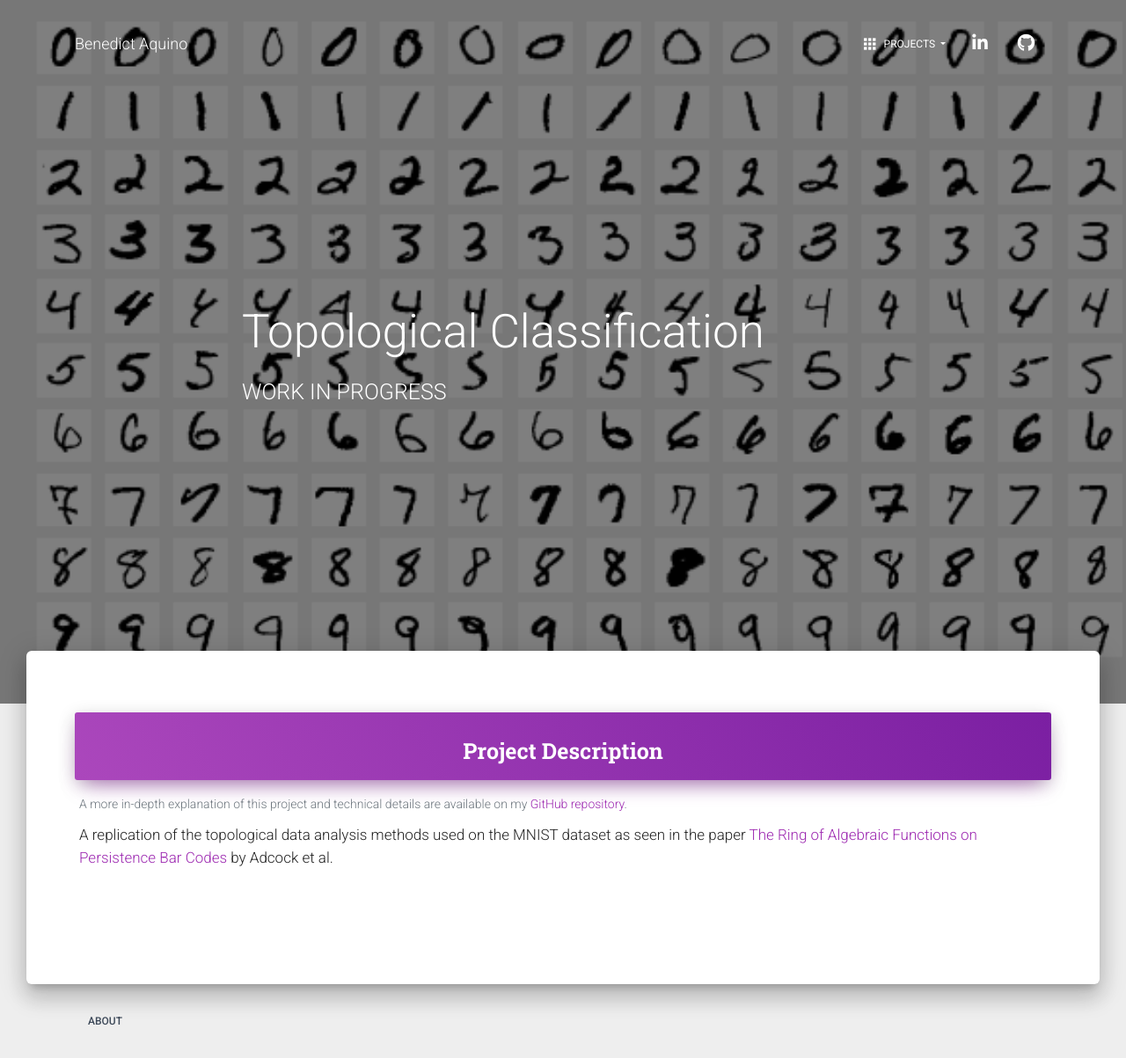
After one commit to benedictaquino/benedict-aquino, a Flask app: template app/templates/tda_numbers.html in a window 1280 px wide. The commit adds this page. Shown: the whole page at 88% size. Run offline with Flask 3, Linux system fonts and the light colour scheme; the template is opened without the code that fills it, so the values that code supplies are empty; parts of the project's set-up code (start-up, migrations or seed data) failed here and were passed over; some libraries are stand-ins or nearby versions.

Commit message:
added page for future project

```diff
--- a/app/app.py
+++ b/app/app.py
@@ -12,77 +12,81 @@ from src.data_pipeline import engine, query_avg, query_week
 
 server = Flask(__name__)
 
-@server.route('/')
-@server.route('/index')
+@server.route("/")
+@server.route("/index")
 def index():
-    return render_template('index.html')
+    return render_template("index.html")
 
-@server.route('/about')
+@server.route("/about")
 def about():
-    return render_template('about.html')
+    return render_template("about.html")
 
-@server.route('/projects')
+@server.route("/projects")
 def projects():
-    return render_template('projects.html',
+    return render_template("projects.html",
                            title="Projects")
 
-positions = ['QB', 'RB', 'WR', 'TE', 'DEF', 'K', 'LB', 'DB', 'DL']
+positions = ["QB", "RB", "WR", "TE", "DEF", "K", "LB", "DB", "DL"]
 
-@server.route('/mapping-the-clutch-gene')
+@server.route("/mapping-the-clutch-gene")
 def mapping_the_clutch_gene():
-    return render_template('mapping_the_clutch_gene.html',
+    return render_template("mapping_the_clutch_gene.html",
                            title="Mapping the Clutch Gene",
                            positions=positions,
                            weeks=list(range(1,18)))
+
+@server.route("/tda-numbers")
+def tda_numbers():
+    return render_template("tda_numbers.html")
 
 app = dash.Dash(__name__, server=server)
 
 app.config.suppress_callback_exceptions = True
 
-weeks = ['AVG'] + list(range(1,18))
+weeks = ["AVG"] + list(range(1,18))
 
 app.layout = html.Div(children=[
-    dcc.Location(id='url', refresh=False),
-    html.Div(id='page-content')
+    dcc.Location(id="url", refresh=False),
+    html.Div(id="page-content")
 ])
 
 clutch_layout = html.Div(children=[
     html.Div([
         html.Div([
             dcc.Dropdown(
-                id='position',
-                options=[{'label': pos, 'value': pos.lower()} for pos in positions],
-                value='qb'
+                id="position",
+                options=[{"label": pos, "value": pos.lower()} for pos in positions],
+                value="qb"
             ),
             dcc.RadioItems(
-                id='complex-type',
-                options=[{'label': i, 'value': i.lower()} for i in ['Landmark', 'Observer']],
-                value='landmark',
-                labelStyle={'display': 'inline-block'}
+                id="complex-type",
+                options=[{"label": i, "value": i.lower()} for i in ["Landmark", "Observer"]],
+                value="landmark",
+                labelStyle={"display": "inline-block"}
             )
         ],
-        style={'width': '48%', 'display': 'inline-block'}),
+        style={"width": "48%", "display": "inline-block"}),
         html.Div([
             dcc.Dropdown(
-                id='week',
-                options=[{'label': i, 'value': i} for i in weeks],
+                id="week",
+                options=[{"label": i, "value": i} for i in weeks],
                 value=1
             ),
             dcc.RadioItems(
-                id='year',
-                options=[{'label': i, 'value': i} for i in [2017, 2018]],
+                id="year",
+                options=[{"label": i, "value": i} for i in [2017, 2018]],
                 value=2018,
-                labelStyle={'display': 'inline-block'}
+                labelStyle={"display": "inline-block"}
             )
         ],
-        style={'width': '48%', 'float': 'right', 'display': 'inline-block'})
+        style={"width": "48%", "float": "right", "display": "inline-block"})
     ]),
     dcc.Graph(
-        id='complex'
+        id="complex"
     ),
     html.Div([
         dcc.Slider(
-                id='t-slider',
+                id="t-slider",
                 min=0.0,
                 max=10.0,
                 value=2.5,
@@ -90,11 +94,11 @@ clutch_layout = html.Div(children=[
                 marks={str(t): str(t) for t in np.arange(0.0,10.1,0.5)}
             )
     ],
-        style={'margin-top': '25px', 'margin-bottom': '50px'}
+        style={"margin-top": "25px", "margin-bottom": "50px"}
     ),
     html.Div([
         dcc.Graph(
-            id='table'
+            id="table"
         )
     ])
 ])
@@ -104,43 +108,43 @@ def nfl_complex():
     return app.index()
 
 @app.callback(
-    dash.dependencies.Output('page-content', 'children'),
-    [dash.dependencies.Input('url','pathname')]
+    dash.dependencies.Output("page-content", "children"),
+    [dash.dependencies.Input("url","pathname")]
 )
 def display_page(pathname):
-    if pathname == '/complex':
+    if pathname == "/complex":
         return clutch_layout
     else:
-        return '404 Error!'
+        return "404 Error!"
 
 @app.callback(
-    dash.dependencies.Output('complex', 'figure'),
-    [dash.dependencies.Input('position', 'value'),
-     dash.dependencies.Input('complex-type', 'value'),
-     dash.dependencies.Input('t-slider', 'value'),
-     dash.dependencies.Input('week', 'value'),
-     dash.dependencies.Input('year', 'value')]
+    dash.dependencies.Output("complex", "figure"),
+    [dash.dependencies.Input("position", "value"),
+     dash.dependencies.Input("complex-type", "value"),
+     dash.dependencies.Input("t-slider", "value"),
+     dash.dependencies.Input("week", "value"),
+     dash.dependencies.Input("year", "value")]
 )
 def update_graph(pos, complex_type, t, week, year):
-    if week == 'AVG':
+    if week == "AVG":
         week = week.lower()
     else:
-        week = 'week_{}'.format(week)
-    name = '{}_{}_{}_complex_{}_{}'.format(pos, week, complex_type, float(t), year)
-    complex_data = COMPLEXES.find_one({'name': name})
-    del complex_data['name']
+        week = "week_{}".format(week)
+    name = "{}_{}_{}_complex_{}_{}".format(pos, week, complex_type, float(t), year)
+    complex_data = COMPLEXES.find_one({"name": name})
+    del complex_data["name"]
     figure = go.Figure(complex_data)
     return figure
 
 @app.callback(
-    dash.dependencies.Output('table', 'figure'),
-    [dash.dependencies.Input('position', 'value'),
-     dash.dependencies.Input('t-slider', 'value'),
-     dash.dependencies.Input('week', 'value'),
-     dash.dependencies.Input('year', 'value')]
+    dash.dependencies.Output("table", "figure"),
+    [dash.dependencies.Input("position", "value"),
+     dash.dependencies.Input("t-slider", "value"),
+     dash.dependencies.Input("week", "value"),
+     dash.dependencies.Input("year", "value")]
 )
 def update_table(pos, t, week, year):
-    if week == 'AVG':
+    if week == "AVG":
         df = query_avg(pos=pos.upper(), year=year)
     else:
         df = query_week(week=week, year=year, pos=pos.upper())
@@ -157,11 +161,11 @@ def update_table(pos, t, week, year):
 # Make dash pretty
 app.css.append_css({"external_url": "https://codepen.io/chriddyp/pen/bWLwgP.css"})
 
-if __name__ == '__main__':
+if __name__ == "__main__":
     client = pymongo.MongoClient()
-    db_name = 'nfl'
+    db_name = "nfl"
     db = client[db_name]
-    collection_name = 'complexes'
+    collection_name = "complexes"
     COMPLEXES = db[collection_name]
 
-    server.run(host='0.0.0.0', port=8000, debug=True)
+    server.run(host="0.0.0.0", port=8000, debug=True)
--- a/app/templates/base.html
+++ b/app/templates/base.html
@@ -59,6 +59,9 @@
                             <a href="{{ url_for('mapping_the_clutch_gene')}}" class="dropdown-item">
                                 <i class="material-icons">group</i> Mapping the Clutch Gene
                             </a>
+                            <a href="{{ url_for('tda_numbers') }}" class="dropdown-item">
+                                <i class="material-icons">format_list_numbered</i> Topological Classification
+                            </a>
                         </div>
                     </li>
                     <li class="nav-item">
--- /dev/null
+++ b/app/templates/tda_numbers.html
@@ -0,0 +1,45 @@
+{% extends "base.html" %}
+
+{% block bodyclass %}
+<body class="presentation-page sidebar-collapse">
+{% endblock bodyclass %}
+{% block content %}
+<div class="page-header header-filter" data-parallax="true" style="background-image: url('static/assets/img/MnistExamples.png');">
+    <div class="container">
+        <div class="row">
+            <div class="col-md-8 ml-auto mr-auto">
+                <div class="brand">
+                    <h1>Topological Classification</h1>
+                    <h3>WORK IN PROGRESS</h3>
+                </div>
+            </div>
+        </div>
+    </div>
+</div>
+<div class="main main-raised">
+    <div class="section section-basic">
+        <div class="container">
+            <div class="row">
+                <div class="col-md-12 ml-auto mr-auto">
+                    <div class="card card-plain">
+                        <div class="card-header card-header-text card-header-primary text-center">
+                            <h3 class="card-title">Project Description</h3>
+                        </div>
+                        <div class="card-body">
+                            <p class="text-muted">
+                                A more in-depth explanation of this project and technical details are available on my
+                                <a href="https://github.com/benedictaquino/tda-numbers">GitHub repository</a>.
+                            </p>
+                            <h5>
+                                A replication of the topological data analysis methods used on the MNIST dataset as seen in the paper
+                                <a href="http://intlpress.com/site/pub/files/_fulltext/journals/hha/2016/0018/0001/HHA-2016-0018-0001-a021.pdf">
+                                The Ring of Algebraic Functions on Persistence Bar Codes</a> by Adcock et al.
+                            </h5>
+                        </div>
+                    </div>
+                </div>
+            </div>
+        </div>
+    </div>
+</div>
+{% endblock content %}
```
Also changed, not shown: app/templates/projects.html (+14 -5 lines), app/static/assets/img/MnistExamples.png (added), app/templates/mapping_the_clutch_gene.html (line endings or trailing spaces).
